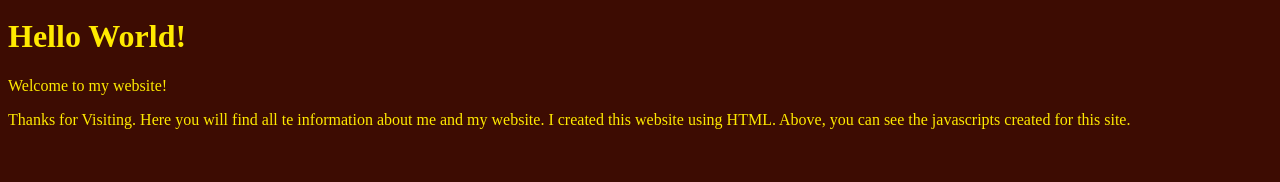
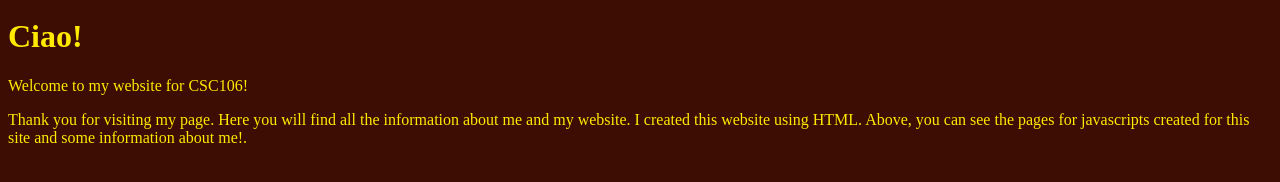
Before and after one commit to Pmjp2F/Pmjp2F.github.io, a plain HTML site: page index.html in a window 1280 px wide. Shown: the part 468-650 px from the top of the page. Drawn offline with Linux system fonts and the light colour scheme.

Commit message:
Update index.html

```diff
--- a/index.html
+++ b/index.html
@@ -33,8 +33,8 @@
     </table>
     <meta charset="UTF-8">
     <meta name="viewport" content="width=device-width, initial-scale=1.0">
-    <h1>Hello World!</h1>
-    <P>Welcome to my website!</P>
-    <p>Thanks for Visiting. Here you will find all te information about me and my website. I created this website using HTML. Above, you can see the javascripts created for this site.  </p>
+    <h1>Ciao!</h1>
+    <P>Welcome to my website for CSC106!</P>
+    <p>Thank you for visiting my page. Here you will find all the information about me and my website. I created this website using HTML. Above, you can see the pages for javascripts created for this site and some information about me!.  </p>
 </body>
 </html>
```
